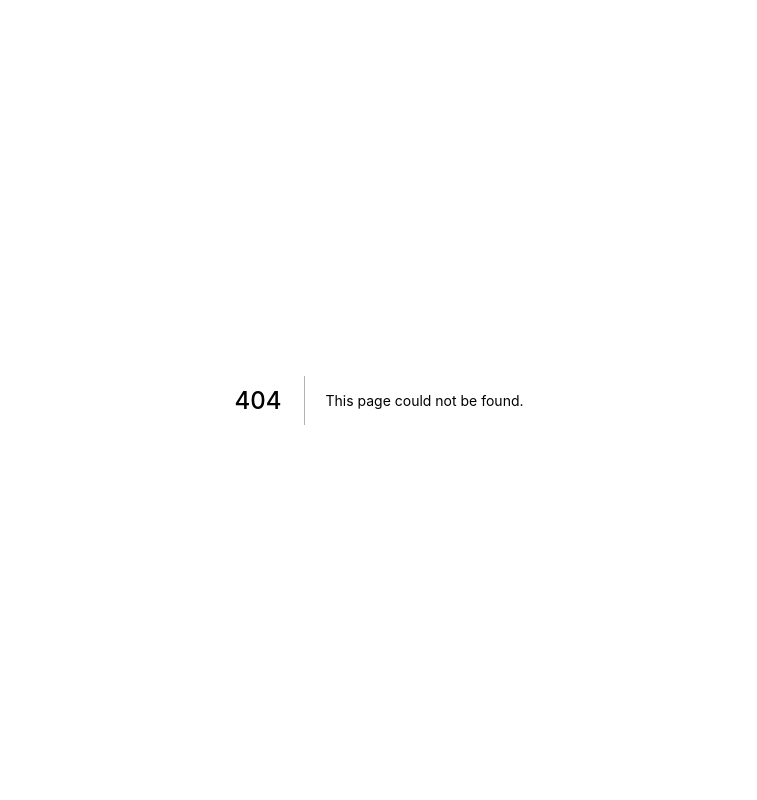
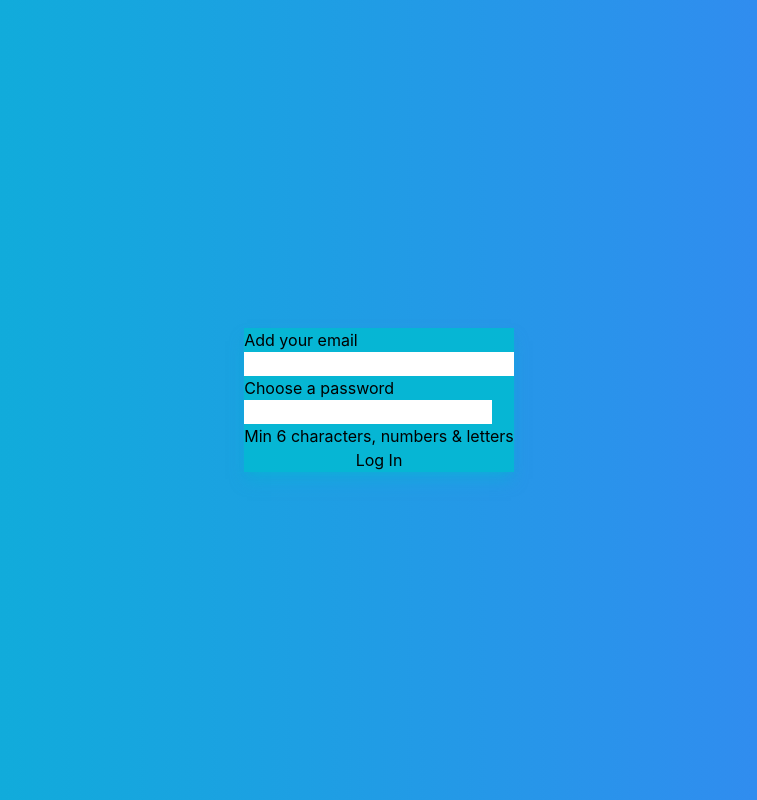
Before and after one commit to handriamanantena/daily-art-frontend, a Next.js app: page /join in a window 1280 px wide. Before the commit this address had no page. Shown: the whole page, without its empty margins (261-1018 px from the left). Built offline with nearby package versions, Linux system fonts and the light colour scheme.

Commit message:
skeleton of login page

```diff
--- /dev/null
+++ b/components/Welcome.js
@@ -0,0 +1,78 @@
+import Image from "next/image";
+import ArtistCredentials from "./forum/ArtistCredentials";
+import {useState} from "react";
+
+export default function Welcome(props) {
+
+
+    const onPasswordKeyDown = (event) => {
+
+    }
+
+    const handleLogin = async (event) => {
+        // Stop the form from submitting and refreshing the page.
+        event.preventDefault()
+
+        // Get data from the form.
+        const data = {
+            userName: event.target.userName.value,
+            password: event.target.password.value,
+        }
+
+        // Send the data to the server in JSON format.
+        const JSONdata = JSON.stringify(data)
+
+        // API endpoint where we send form data.
+        const endpoint = process.env.REACT_APP_PICTURES_API_HOST + process.env.REACT_APP_PICTURES_API_PORT + "/artist";
+
+        // Form the request for sending data to the server.
+        const options = {
+            // The method is POST because we are sending data.
+            method: 'POST',
+            // Tell the server we're sending JSON.
+            headers: {
+                'Content-Type': 'application/json',
+            },
+            // Body of the request is the JSON data we created above.
+            body: JSONdata,
+        }
+
+        // Send the form data to our forms API on Vercel and get a response.
+        const response = await fetch(endpoint, options)
+
+        // Get the response data from server as JSON.
+        // If server returns the name submitted, that means the form works.
+        const result = await response.json()
+        alert(`Is this your full name: ${result.data}`)
+    }
+
+    const handleJoin = (event) => {
+        alert("worked")
+    }
+    let additonalProps = { // login
+        artistInfoTitle: "Username",
+        artistPasswordTitle: "Password",
+        passwordFlavourText: "",
+        onSubmit: handleLogin,
+        passwordContent: "",
+        onPasswordKeyDown: onPasswordKeyDown,
+        artistInfoInputType: 'text'
+    }
+    if(props.welcomePage == 'join') {
+        additonalProps = {
+            artistInfoTitle: "Add your email",
+            artistPasswordTitle: "Choose a password",
+            passwordFlavourText: "Min 6 characters, numbers & letters",
+            onSubmit: handleJoin,
+            passwordContent: "",
+            onPasswordKeyDown: onPasswordKeyDown,
+            artistInfoInputType: 'email'
+        }
+
+    }
+
+        return (<div>
+            <h2>{props.welcomeTitle}</h2>
+            <ArtistCredentials {...additonalProps}></ArtistCredentials>
+            </div>);
+}
--- /dev/null
+++ b/components/forum/ArtistCredentials.js
@@ -0,0 +1,19 @@
+
+export default function ArtistCredentials({artistInfoTitle, artistPasswordTitle,
+                                              passwordFlavourText, onSubmit, passwordContent, onPasswordKeyDown, artistInfoInputType}) {
+
+    return (<div className="flex-col bg-cyan-500 shadow-lg shadow-cyan-500/50">
+        <form onSubmit={onSubmit} className="grid grid-cols-1 place-content-cente">
+            <label htmlFor="userName">{artistInfoTitle}</label>
+            <input type={artistInfoInputType} id="userName" name="userName" required/>
+            <label htmlFor="password">{artistPasswordTitle}</label>
+            <div>
+                <input type="password" id="password" name="password" required onKeyDown={onPasswordKeyDown}/>
+                <span>{passwordContent}</span>
+            </div>
+            <label>{passwordFlavourText}</label>
+
+            <button type="submit">Log In</button>
+        </form>
+    </div>);
+}
--- /dev/null
+++ b/components/forum/Login.js
@@ -0,0 +1,60 @@
+import GoogleButton from "../button/googleButton";
+
+
+export default function LogIn() {
+
+    const handleSubmit = async (event) => {
+        // Stop the form from submitting and refreshing the page.
+        event.preventDefault()
+
+        // Get data from the form.
+        const data = {
+            userName: event.target.userName.value,
+            password: event.target.password.value,
+        }
+
+        // Send the data to the server in JSON format.
+        const JSONdata = JSON.stringify(data)
+
+        // API endpoint where we send form data.
+        const endpoint = process.env.REACT_APP_PICTURES_API_HOST + process.env.REACT_APP_PICTURES_API_PORT + "/artist";
+
+        // Form the request for sending data to the server.
+        const options = {
+            // The method is POST because we are sending data.
+            method: 'POST',
+            // Tell the server we're sending JSON.
+            headers: {
+                'Content-Type': 'application/json',
+            },
+            // Body of the request is the JSON data we created above.
+            body: JSONdata,
+        }
+
+        // Send the form data to our forms API on Vercel and get a response.
+        const response = await fetch(endpoint, options)
+
+        // Get the response data from server as JSON.
+        // If server returns the name submitted, that means the form works.
+        const result = await response.json()
+        alert(`Is this your full name: ${result.data}`)
+    }
+
+    return (
+        <div class="flex-col bg-cyan-500 shadow-lg shadow-cyan-500/50">
+            <h2>Log In</h2>
+            <form onSubmit={handleSubmit} className="grid grid-cols-1 place-content-cente">
+                <label htmlFor="userName">User Name</label>
+                <input type="text" id="userName" name="userName" required/>
+
+                <label htmlFor="password">Password</label>
+                <input type="password" id="password" name="password" required/>
+
+                <button type="submit">Log In</button>
+            </form>
+            <div>
+                <GoogleButton></GoogleButton>
+            </div>
+        </div>
+    );
+}
--- /dev/null
+++ b/components/forum/LoginOptions.js
@@ -0,0 +1,9 @@
+import GoogleButton from "../button/googleButton";
+
+
+export default function LogInOptions() {
+
+    return (<div>
+        <GoogleButton></GoogleButton>
+    </div>)
+}
--- a/pages/index.tsx
+++ b/pages/index.tsx
@@ -11,13 +11,11 @@ export default function Home() {
         <title>Create Next App</title>
         <meta name="description" content="Generated by create next app" />
         <link rel="icon" href="/favicon.ico" />
-        <script src="https://accounts.google.com/gsi/client" async defer></script>
       </Head>
 
       <main className={styles.main}>
         <h1 className={styles.title}>
          Simple-Art
-            <GoogleButton></GoogleButton>
         </h1>
 
         <p className={styles.description}>
--- /dev/null
+++ b/pages/join.js
@@ -0,0 +1,19 @@
+import Head from "next/head";
+import LogIn from "../components/forum/Login";
+import Welcome from "../components/Welcome";
+
+function Join() {
+
+    return (<div class="bg-gradient-to-r from-cyan-500 to-blue-500">
+        <Head>
+            <title>Join</title>
+            <link rel="icon" href="/favicon.ico" />
+            <script src="https://accounts.google.com/gsi/client" async defer></script>
+        </Head>
+        <div class="flex items-center h-screen justify-center align-middle">
+            <Welcome welcomePage="join"></Welcome>
+        </div>
+    </div>);
+}
+
+export default Join;
--- /dev/null
+++ b/pages/signin.js
@@ -0,0 +1,20 @@
+import LogIn from "../components/forum/Login";
+import LogInOptions from "../components/forum/LoginOptions";
+import Head from "next/head";
+import GoogleButton from "../components/button/googleButton";
+
+function Signin() {
+
+    return (<div class="bg-gradient-to-r from-cyan-500 to-blue-500">
+        <Head>
+            <title>Sign In</title>
+            <link rel="icon" href="/favicon.ico" />
+            <script src="https://accounts.google.com/gsi/client" async defer></script>
+        </Head>
+        <div class="flex items-center h-screen justify-center align-middle">
+            <LogIn></LogIn>
+        </div>
+    </div>);
+}
+
+export default Signin;
```
Also changed, not shown: 1 other file (tests, documents, lock files or other folders).
